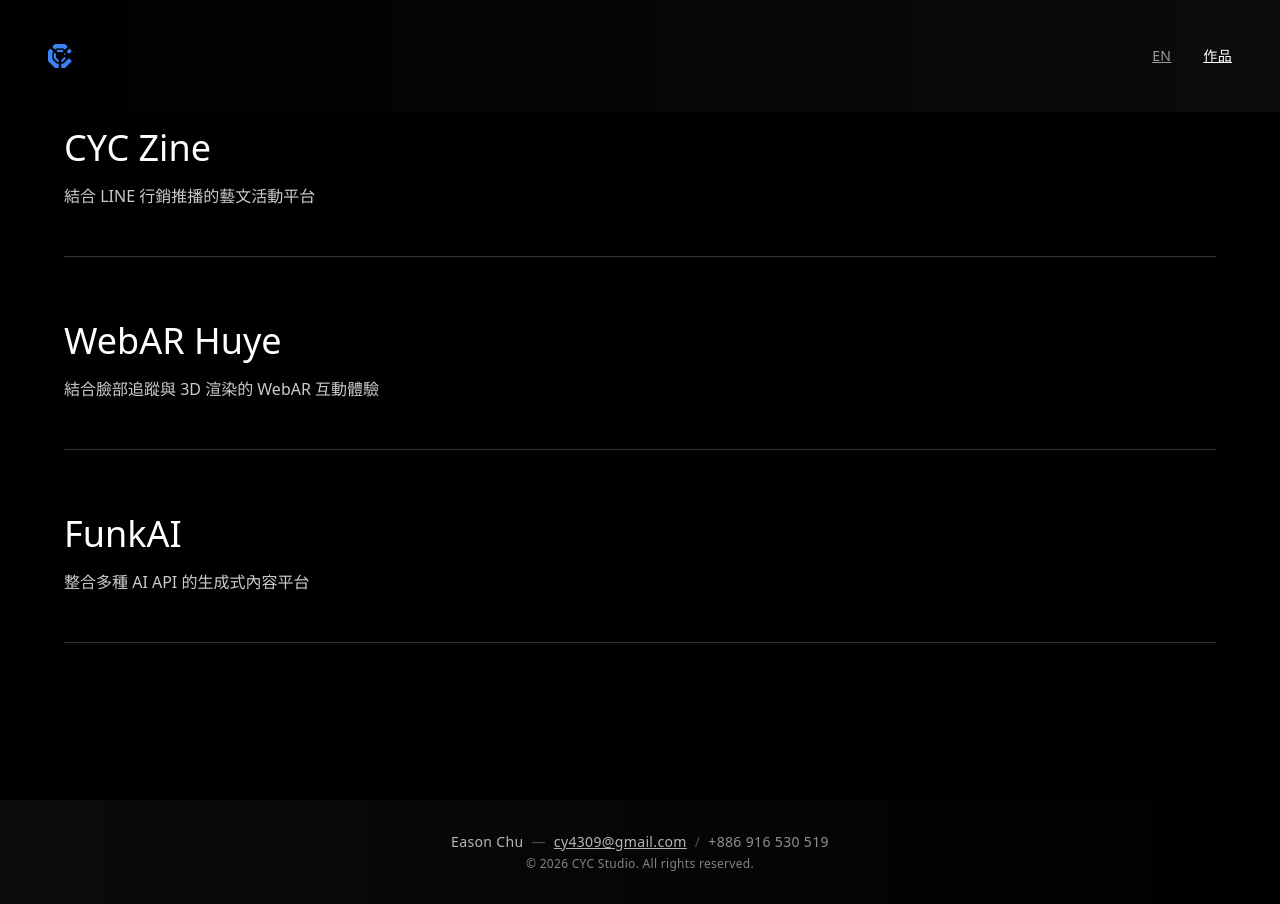
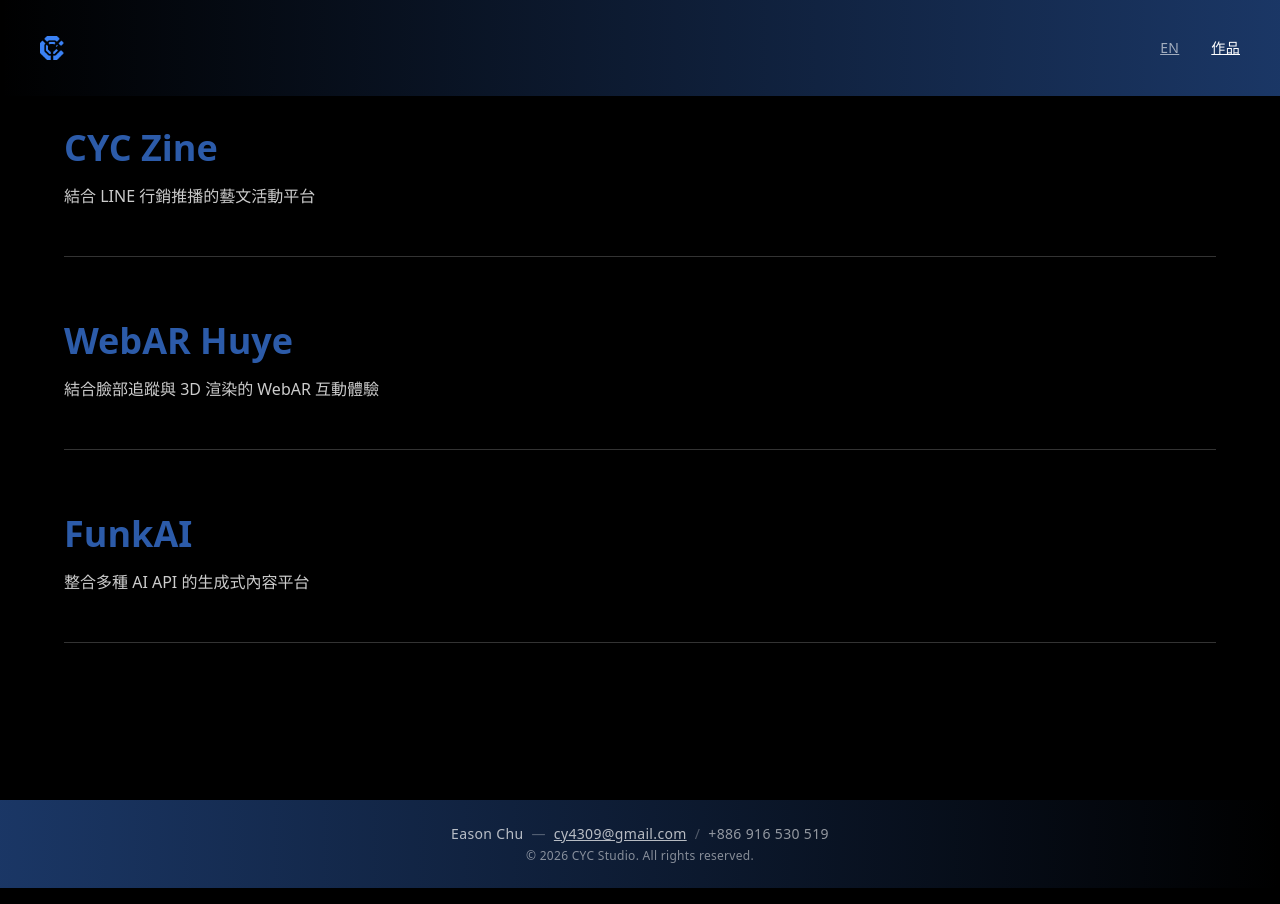
Before and after one commit to cy4309/cyc-studio, a Next.js app: page /works in a window 1280 px wide. Built offline with nearby package versions, Linux system fonts and the light colour scheme.

Commit message:
style: update primary color and adjust spacing in various components

```diff
--- a/src/app/works/page.tsx
+++ b/src/app/works/page.tsx
@@ -21,7 +21,7 @@ export default function WorksPage() {
               <Reveal key={work.slug}>
                 <Link href={`/works/${work.slug}`} className="block group">
                   <article className="border-b border-white/20 pb-12">
-                    <h2 className="text-3xl md:text-4xl mb-4">
+                    <h2 className="text-3xl md:text-4xl mb-4 text-primary font-bold">
                       {t(work.titleKey)}
                     </h2>
                     <p className="opacity-80">{t(work.descriptionKey)}</p>
--- a/src/components/footer.tsx
+++ b/src/components/footer.tsx
@@ -8,11 +8,11 @@ import {
 
 const Footer = () => {
   return (
-    <footer className="relative w-full z-50 overflow-hidden p-8">
+    <footer className="relative w-full z-50 overflow-hidden p-6">
       <SlidingGradientBg
         delaySec={FOOTER_BG_SLIDE_DELAY_SEC}
         durationSec={FOOTER_BG_SLIDE_DURATION_SEC}
-        className="bg-gradient-to-l from-transparent via-gray-500/5 to-gray-500/10"
+        className="bg-gradient-to-l from-transparent via-primary/30 to-primary/60"
         slideOrigin="right"
       />
       <div className="relative z-10 container mx-auto space-y-1">
--- a/src/components/navigation.tsx
+++ b/src/components/navigation.tsx
@@ -25,15 +25,14 @@ export default function Navigation({ appearAfterDelay }: NavigationProps = {}) {
     setLang((prev) => (prev === "zh" ? "en" : "zh"));
   };
 
-  const navDelaySec =
-    appearAfterDelay != null ? appearAfterDelay / 1000 : 0;
+  const navDelaySec = appearAfterDelay != null ? appearAfterDelay / 1000 : 0;
   const bgSlideDelaySec =
     appearAfterDelay != null
       ? navDelaySec + NAV_BG_SLIDE_DELAY_AFTER_NAV_SEC
       : NAV_BG_SLIDE_DELAY_NO_HERO_SEC;
 
   const NavContent = (
-    <div className="relative z-10 flex justify-between items-center p-8">
+    <div className="relative z-10 flex justify-between items-center p-6">
       <Link
         href="/"
         className="text-xs font-medium tracking-wide hover:opacity-70 transition-opacity flex items-center gap-2 px-4 py-3"
--- a/src/components/sections/About.tsx
+++ b/src/components/sections/About.tsx
@@ -11,7 +11,9 @@ export default function About() {
       <div className="max-w-6xl mx-auto w-full">
         <Reveal>
           <div className="space-y-8">
-            <h2 className="reveal text-4xl md:text-6xl">{t("about.title")}</h2>
+            <h2 className="reveal text-4xl md:text-6xl text-primary font-bold">
+              {t("about.title")}
+            </h2>
             <p className="reveal text-lg md:text-xl opacity-80 max-w-4xl leading-relaxed">
               {t("about.body")}
             </p>
--- a/src/components/sections/ContactCTA.tsx
+++ b/src/components/sections/ContactCTA.tsx
@@ -15,7 +15,7 @@ export default function ContactCTA() {
       <div className="max-w-6xl mx-auto w-full">
         <Reveal>
           <div className="space-y-12 text-center">
-            <h2 className="reveal text-4xl md:text-6xl">
+            <h2 className="reveal text-4xl md:text-6xl text-primary font-bold">
               {t("contact.title")}
             </h2>
             <p className="reveal text-lg md:text-xl opacity-80 max-w-3xl mx-auto">
--- a/src/components/sections/Hero.tsx
+++ b/src/components/sections/Hero.tsx
@@ -27,14 +27,14 @@ export default function Hero() {
         <p className="md:text-lg tracking-wide opacity-85 max-w-2xl mx-auto">
           {t("home.heroSubtitle")}
         </p>
-        <p className="md:text-lg tracking-wide opacity-60 max-w-2xl mx-auto">
+        <p className="md:text-lg tracking-wide text-primary max-w-2xl mx-auto">
           {t("home.heroSubtitleSecondary")}
         </p>
       </motion.div>
 
       {/* 標題覆蓋整屏：先出現 → 停留 → blur + 淡出，帶出內文 */}
       <motion.h1
-        className="absolute inset-0 flex justify-center items-center text-4xl md:text-6xl tracking-wider font-bold pointer-events-none"
+        className="absolute inset-0 flex justify-center items-center text-4xl md:text-6xl tracking-wider text-primary font-bold pointer-events-none"
         initial={{ opacity: 0 }}
         animate={{
           opacity: [0, 1, 1, 0],
--- a/src/components/sections/Process.tsx
+++ b/src/components/sections/Process.tsx
@@ -11,7 +11,7 @@ export default function Process() {
       <div className="max-w-6xl mx-auto w-full">
         <Reveal>
           <div className="space-y-8">
-            <h2 className="reveal text-4xl md:text-6xl">
+            <h2 className="reveal text-4xl md:text-6xl text-primary font-bold">
               {t("process.title")}
             </h2>
             <ol className="space-y-6 text-lg md:text-xl opacity-80">
--- a/src/components/sections/Services.tsx
+++ b/src/components/sections/Services.tsx
@@ -11,7 +11,7 @@ export default function Services() {
       <div className="max-w-6xl mx-auto w-full">
         <Reveal>
           <div className="space-y-8">
-            <h2 className="reveal text-4xl md:text-6xl">
+            <h2 className="reveal text-4xl md:text-6xl text-primary font-bold">
               {t("services.title")}
             </h2>
             <ul className="space-y-6 text-lg md:text-xl opacity-80">
--- a/src/components/ui/SlidingGradientBg.tsx
+++ b/src/components/ui/SlidingGradientBg.tsx
@@ -16,7 +16,7 @@ interface SlidingGradientBgProps {
 }
 
 const defaultGradient =
-  "bg-gradient-to-r from-transparent via-gray-500/5 to-gray-500/10";
+  "bg-gradient-to-r from-transparent via-primary/30 to-primary/60";
 
 export default function SlidingGradientBg({
   delaySec,
--- a/tailwind.config.js
+++ b/tailwind.config.js
@@ -5,7 +5,7 @@ module.exports = {
   theme: {
     extend: {
       colors: {
-        primary: "#000",
+        primary: "#2c5ba9",
       },
     },
   },
```
